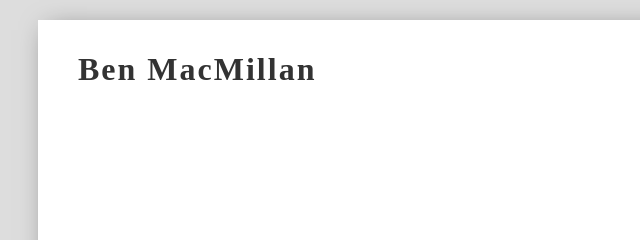
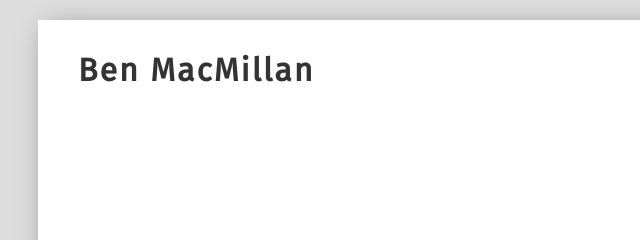
Before and after one commit to Beondel/Personal-Website, a plain HTML site: page index.html in a window 1280 px wide. Shown: the top 240 px of the page, 186-826 px from the left. Drawn offline with Linux system fonts and the light colour scheme.

Commit message:
fira sans

```diff
--- a/index.html
+++ b/index.html
@@ -2,6 +2,7 @@
 <html>
     <head>
         <title>Ben MacMillan</title>
+        <link href='https://fonts.googleapis.com/css?family=Fira Sans' rel='stylesheet'>
         <link rel="icon" href="favicon.png" />
         <link rel="stylesheet" href="style.css">
     </head>
--- a/style.css
+++ b/style.css
@@ -1,5 +1,5 @@
 #title {
-    font-family: "Times New Roman", Times, serif;
+    font-family: 'Fira Sans';
     position: relative;
     left: 40px;
     top: 10px;
```
